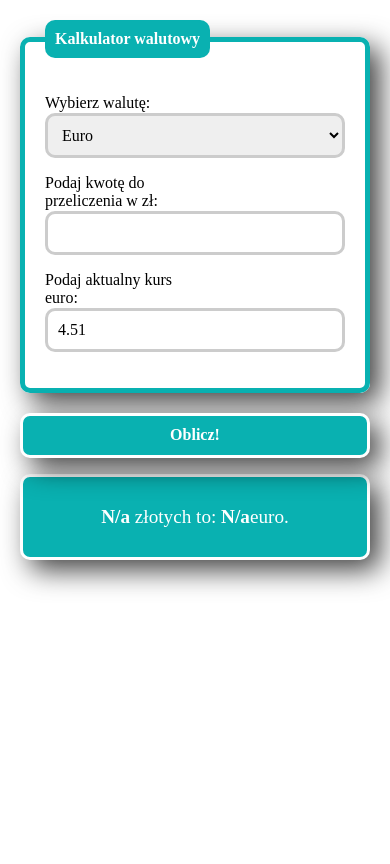
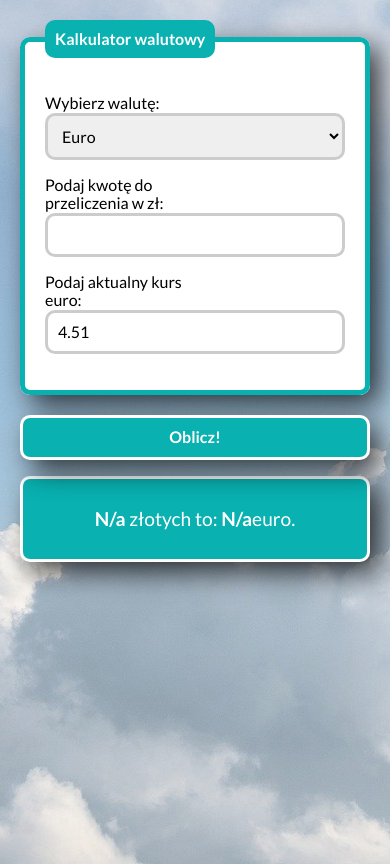
Before and after one commit to Kacper218/currency-calculator-react, a React (Create React App) app: page / in a window 390 px wide. Built offline with nearby package versions, Linux system fonts and the light colour scheme.

Commit message:
removed flex from body

```diff
--- a/src/Container/style.css
+++ b/src/Container/style.css
@@ -1,5 +1,4 @@
 .container {
-    flex-basis: 700px;
     max-width: 700px;
     margin: 0 auto;
     padding: 0 20px;
--- a/src/index.css
+++ b/src/index.css
@@ -8,10 +8,7 @@ html {
     box-sizing: inherit;
 }
 
-.body {
-    display: flex;
-    align-items: center;
-    justify-content: center;
+body {
     min-height: 100vh;
     font-family: 'Lato', sans-serif;
     background-image: url("images/background.jpg");
@@ -19,12 +16,7 @@ html {
 }
 
 @media (max-width: 767px) {
-    .body {
+    body {
         background-position: bottom;
     }
 }
-
-
-.body--white {
-    color: white;
-}
```
